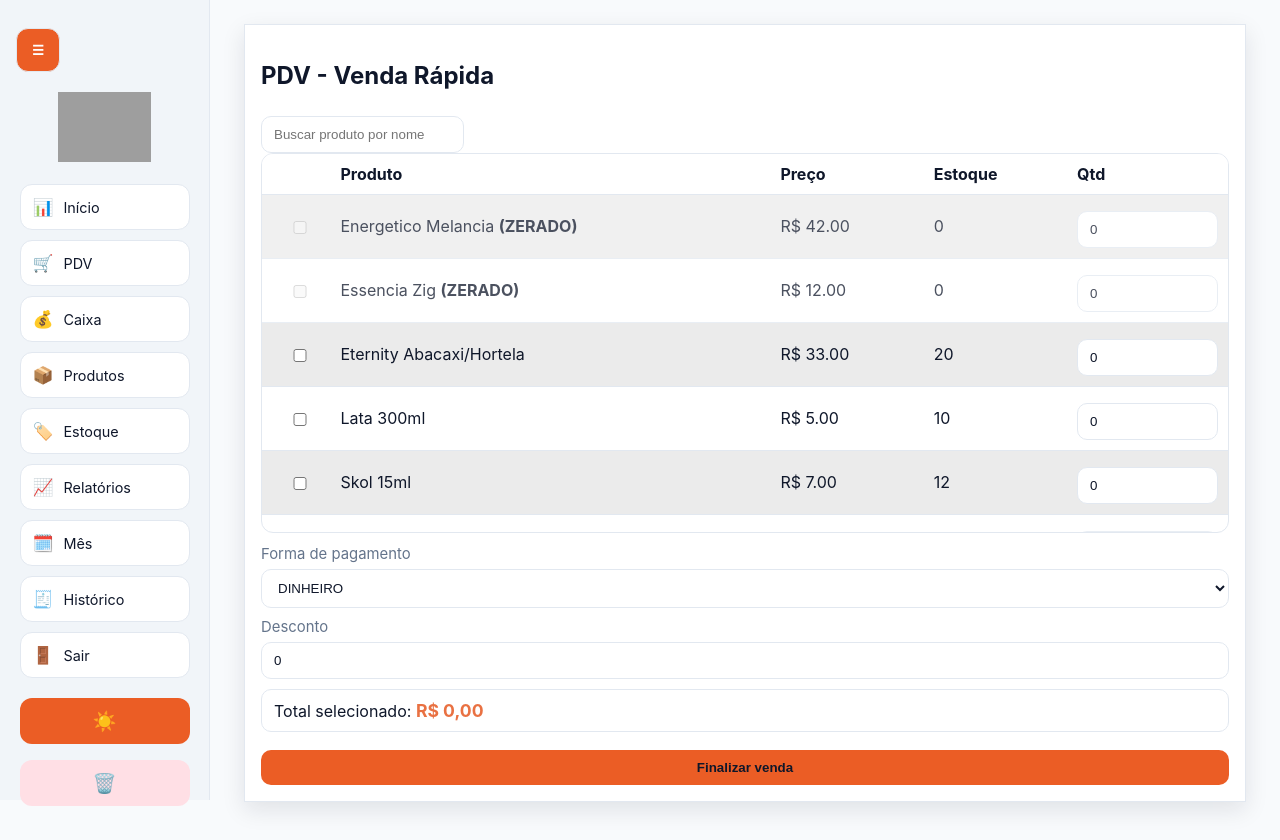
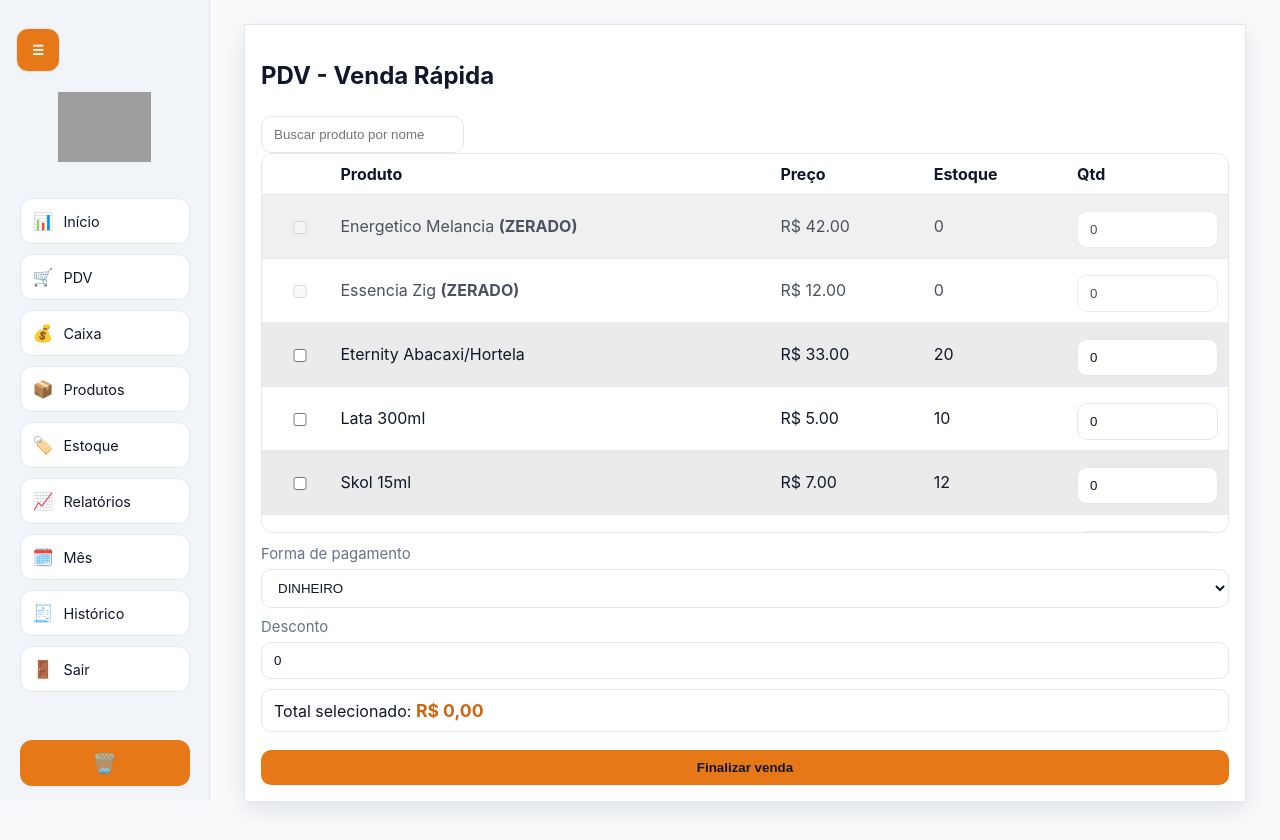
Before and after one commit to NextStagee/Sistemadevendas, a Flask app: page /pdv in a window 1280 px wide. Run offline with Flask 3, Linux system fonts and the light colour scheme; a user stored in the database is signed in; data comes from the database, SQL or seed files in the repository; grey boxes are pictures that could not be loaded.

Commit message:
Atualiza tema para laranja e ajusta seleção no PDV

```diff
--- a/app.py
+++ b/app.py
@@ -416,7 +416,7 @@ def pdv():
             product = db.execute("SELECT * FROM products WHERE id = ?", (pid,)).fetchone()
             if not product or qty <= 0:
                 continue
-            if product["stock_qty"] <= 0:
+            if product["stock_qty"] == 0:
                 flash(f"Produto {product['name']} está zerado no estoque e foi ignorado.", "warning")
                 continue
             if product["stock_qty"] < qty:
--- a/static/style.css
+++ b/static/style.css
@@ -7,13 +7,13 @@ body{
   --sidebar: #F1F5F9;
   --text: #0F172A;
   --muted: #64748B;
-  --primary: #eb5d25;
-  --primary-hover: #e97142;
+  --primary: #e67817;
+  --primary-hover: #cf6510;
   --success: #d8f5e1;
   --danger: #ffdfe5;
   --warning: #fff1cb;
   --border: #E2E8F0;
-  --link: #2563EB;
+  --link: #e67817;
   --shadow: 0 8px 22px rgba(15, 23, 42, 0.10);
 }
 
@@ -40,7 +40,7 @@ body.light-theme {
   height: 44px;
   border-radius: 12px;
   border: 1px solid var(--border);
-  background: eb5d25;
+  background: var(--primary);
   color: #fff;
   cursor: pointer;
 }
@@ -201,7 +201,7 @@ body.light-theme button {
   background: var(--surface);
 }
 
-input:focus, select:focus { outline: none; border-color: var(--primary); box-shadow: 0 0 0 3px rgba(59, 130, 246, 0.24); }
+input:focus, select:focus { outline: none; border-color: var(--primary); box-shadow: 0 0 0 3px rgba(230, 120, 23, 0.24); }
 
 button { cursor: pointer; background: var(--primary); border: none; font-weight: 600; }
 button:hover { background: var(--primary-hover); }
@@ -359,5 +359,5 @@ a { color: var(--link); }
 }
 
 .menu-nav a { box-shadow: inset 0 0 0 1px rgba(255,255,255,0.02); }
-.menu-nav a:hover { box-shadow: 0 0 0 1px rgba(59, 130, 246, 0.34), 0 8px 20px rgba(59, 130, 246, 0.22); }
+.menu-nav a:hover { box-shadow: 0 0 0 1px rgba(230, 120, 23, 0.34), 0 8px 20px rgba(230, 120, 23, 0.22); }
 .card { backdrop-filter: blur(4px); }
--- a/templates/base.html
+++ b/templates/base.html
@@ -7,7 +7,7 @@
   <link rel="icon" type="image/png" href="{{ url_for('static', filename=favicon_path) }}">
   <link rel="stylesheet" href="{{ url_for('static', filename='style.css', v=asset_version) }}">
 </head>
-<body>
+<body class="light-theme">
   {% if session.get('user_id') %}
   <button id="menu-toggle" class="menu-toggle" type="button" aria-label="Abrir ou fechar menu">☰</button>
   <aside id="side-menu" class="side-menu">
@@ -29,7 +29,6 @@
     </nav>
 
     <div class="menu-actions">
-      <button id="theme-toggle" type="button" title="Alternar tema">☀️</button>
       <form method="post" action="{{ url_for('reset_data') }}" onsubmit="return confirm('Atenção: dados de caixa e vendas serão apagados. Deseja continuar?');">
         <button class="danger-btn" type="submit" title="Apagar dados de caixa e vendas">🗑️</button>
       </form>
@@ -50,7 +49,6 @@
     const body = document.body;
     const menu = document.getElementById('side-menu');
     const menuToggle = document.getElementById('menu-toggle');
-    const themeToggle = document.getElementById('theme-toggle');
 
     if (menuToggle && menu) {
       menuToggle.addEventListener('click', () => {
@@ -59,22 +57,6 @@
       });
     }
 
-    const updateThemeIcon = () => {
-      if (!themeToggle) return;
-      themeToggle.textContent = body.classList.contains('light-theme') ? '🌙' : '☀️';
-    };
-
-    const savedTheme = localStorage.getItem('qdrinks-theme');
-    if (savedTheme === 'light') body.classList.add('light-theme');
-    updateThemeIcon();
-
-    if (themeToggle) {
-      themeToggle.addEventListener('click', () => {
-        body.classList.toggle('light-theme');
-        localStorage.setItem('qdrinks-theme', body.classList.contains('light-theme') ? 'light' : 'dark');
-        updateThemeIcon();
-      });
-    }
   </script>
 </body>
 </html>
--- a/templates/pdv.html
+++ b/templates/pdv.html
@@ -14,14 +14,14 @@
         {% for p in products %}
         <tr data-product-row data-name="{{ p['name']|lower }}" data-price="{{ '%.2f'|format(p['sale_price']) }}" class="{{ 'stock-zero' if p['stock_qty'] == 0 else '' }}">
           <td>
-            <input type="checkbox" {% if p['stock_qty'] == 0 %}disabled{% endif %} onclick="this.closest('tr').querySelector('.qty').disabled=!this.checked">
+            <input type="checkbox" {% if p['stock_qty'] == 0 %}disabled{% endif %} onchange="toggleQtyInput(this)">
           </td>
           <td>{{ p['name'] }} {% if p['stock_qty'] == 0 %}<b>(ZERADO)</b>{% endif %}</td>
           <td>R$ {{ '%.2f'|format(p['sale_price']) }}</td>
           <td>{{ p['stock_qty'] }}</td>
           <td>
             <input type="hidden" name="product_id" value="{{ p['id'] }}">
-            <input class="qty" type="number" name="quantity" min="0" max="{{ p['stock_qty'] }}" value="0" disabled>
+            <input class="qty" type="number" name="quantity" min="0" max="{{ p['stock_qty'] }}" value="0" readonly>
           </td>
         </tr>
         {% endfor %}
@@ -52,6 +52,17 @@
   const qtyInputs = Array.from(document.querySelectorAll('.qty'));
   const checkboxes = Array.from(document.querySelectorAll('[data-product-row] input[type="checkbox"]'));
 
+  const toggleQtyInput = (checkbox) => {
+    const qtyInput = checkbox.closest('tr').querySelector('.qty');
+    if (!qtyInput) return;
+    qtyInput.readOnly = !checkbox.checked;
+    if (!checkbox.checked) qtyInput.value = 0;
+    if (checkbox.checked && Number(qtyInput.value) === 0) qtyInput.value = 1;
+    updateSelectedTotal();
+  };
+
+  window.toggleQtyInput = toggleQtyInput;
+
   const updateSelectedTotal = () => {
     let total = 0;
     rows.forEach((row) => {
@@ -66,6 +77,7 @@
 
   qtyInputs.forEach((i) => i.addEventListener('input', updateSelectedTotal));
   checkboxes.forEach((c) => c.addEventListener('change', updateSelectedTotal));
+  checkboxes.forEach((checkbox) => toggleQtyInput(checkbox));
   searchInput.addEventListener('input', () => setTimeout(updateSelectedTotal, 0));
   updateSelectedTotal();
 </script>
```
